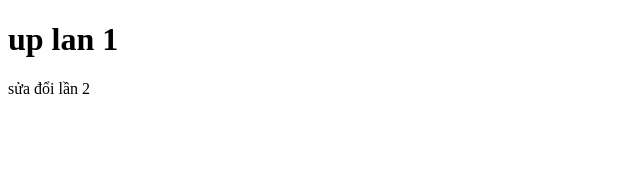
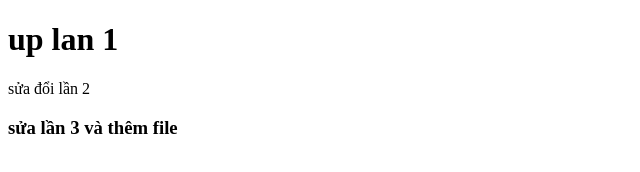
Before and after one commit to AstiArtKN/up_git1, a plain HTML site: page index.html in a window 1280 px wide. Shown: the whole page, without its empty margins (0-640 px from the left). Drawn offline with Linux system fonts and the light colour scheme.

Commit message:
commit: sua lan 3 va them file newitem.html

```diff
--- a/index.html
+++ b/index.html
@@ -8,5 +8,6 @@
   <body>
     <h1>up lan 1</h1>
     <p>sửa đổi lần 2</p>
+    <h3>sửa lần 3 và thêm file</h3>
   </body>
 </html>
```
Also changed, not shown: newitem.html (added).
